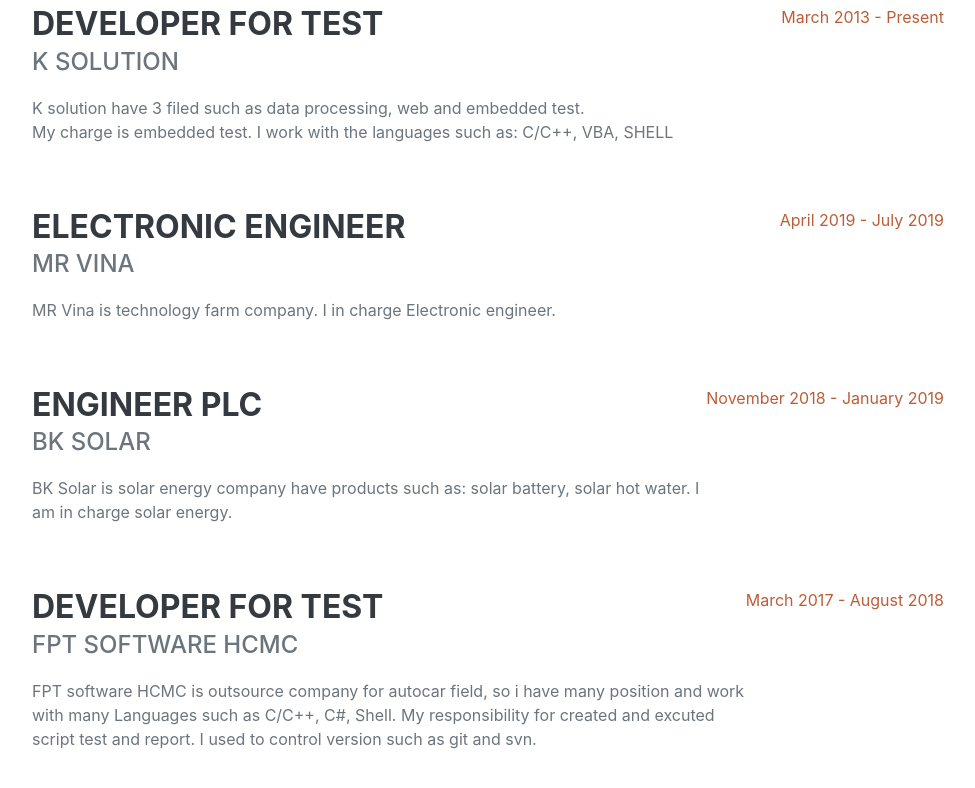
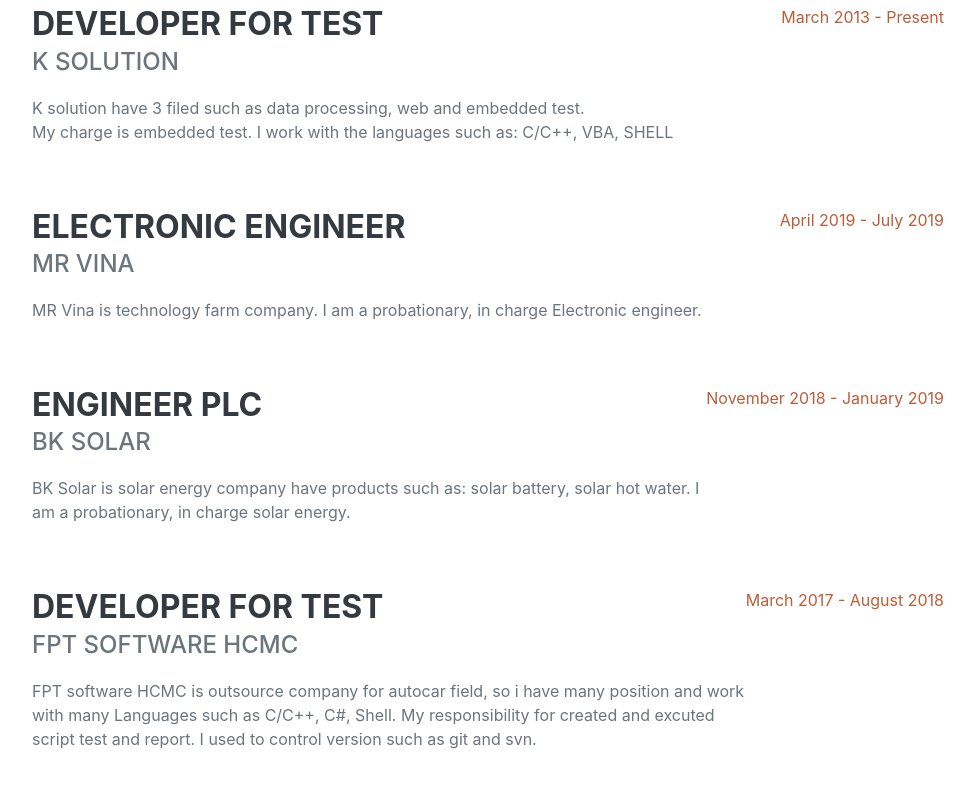
Before and after one commit to lephatsr23/resume, a website: page index.html in a window 1280 px wide. Shown: the part 991-1779 px from the top of the page, without its empty margins (288-1263 px from the left). Drawn offline with nearby package versions, Linux system fonts and the light colour scheme; a web font is replaced by a local one.

Commit message:
update 9-8-2021: add trail work

```diff
--- a/index.html
+++ b/index.html
@@ -72,7 +72,7 @@
                         <div class="flex-grow-1">
                             <h3 class="mb-0">Electronic engineer</h3>
                             <div class="subheading mb-3">MR Vina</div>
-                            <p>MR Vina is technology farm company. I in charge Electronic engineer.</p>
+                            <p>MR Vina is technology farm company. I am a probationary, in charge Electronic engineer.</p>
                         </div>
                         <div class="flex-shrink-0"><span class="text-primary">April 2019 - July 2019</span></div>
                     </div>
@@ -80,7 +80,7 @@
                         <div class="flex-grow-1">
                             <h3 class="mb-0">Engineer PLC</h3>
                             <div class="subheading mb-3">BK Solar</div>
-                            <p>BK Solar is solar energy company have products such as: solar battery, solar hot water. I am in charge solar energy.</p>
+                            <p>BK Solar is solar energy company have products such as: solar battery, solar hot water. I am a  probationary, in charge solar energy.</p>
                         </div>
                         <div class="flex-shrink-0"><span class="text-primary">November 2018 - January 2019</span></div>
                     </div>
```
